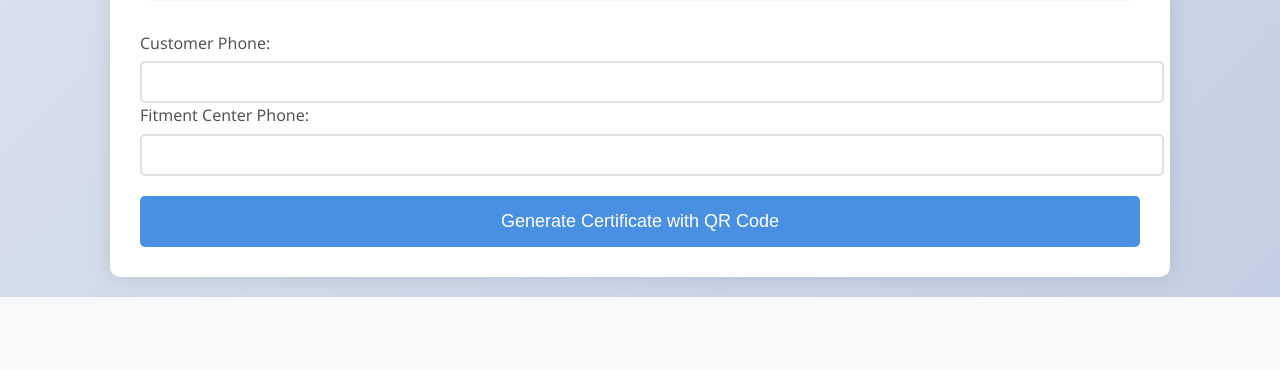
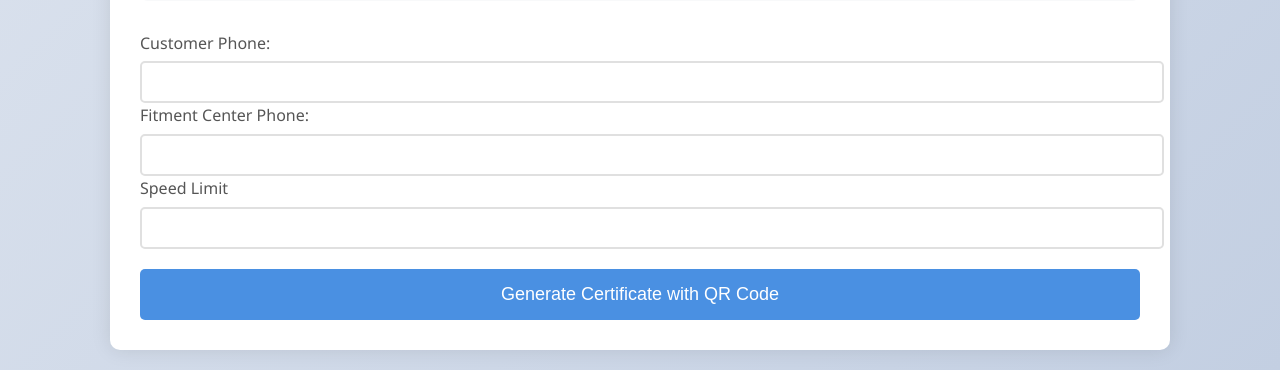
Before and after one commit to roshan-rajendran/jijo, a Flask app: page / in a window 1280 px wide. Shown: the part 2306-2676 px from the top of the page. Before the commit the page ends 2603 px from the top, so only its background shows below. Run offline with Flask 2, Linux system fonts and the light colour scheme; parts of the project's set-up code (start-up, migrations or seed data) failed here and were passed over.

Commit message:
update speed limit

```diff
--- a/app.py
+++ b/app.py
@@ -66,7 +66,7 @@ def create_qr_data(form_data):
             f"Chas. No: {form_data['chassis_no']}, "
             f"Eng. No: {form_data['engine_no']}, "
             f"SLD ECU No: {form_data['sld_ecu_no']}, "
-            f"Speed: 80")
+            f"Speed: {form_data['speed_limit']}")
 
 def fill_pdf_form(input_pdf_path, output_pdf_path, form_data):
     # Read the existing PDF
@@ -181,6 +181,8 @@ def fill_pdf_form(input_pdf_path, output_pdf_path, form_data):
         can.drawString(475, 595, form_data['installation_date'])
         can.drawString(263, 262, form_data['installation_date'])
         can.drawString(475, 577, form_data['sld_renewal_date'])
+        can.drawString(73, 273, form_data['speed_limit'])
+
 
         # Add images to the PDF
         if form_data['image1_path']:
@@ -239,7 +241,8 @@ def index():
                 'image1_path': '',  # Handle image paths separately
                 'image2_path': '',  # Handle image paths separately
                 'customer_phone':request.form['customer_phone'],
-                'fitment_center_phone':request.form['fitment_center_phone']
+                'fitment_center_phone':request.form['fitment_center_phone'],
+                'speed_limit':request.form['speed_limit']
             }
 
             # Handle image uploads
--- a/templates/index.html
+++ b/templates/index.html
@@ -258,6 +258,9 @@
             <label for="fitment_center_phone">Fitment Center Phone:</label>
             <input type="text" id="fitment_center_phone" name="fitment_center_phone" required>
 
+            <label for="speed_limit">Speed Limit</label>
+            <input type="text" id="speed_limit" name="speed_limit" required>
+
             <button type="submit">Generate Certificate with QR Code</button>
         </form>
     </div>
```
Also changed, not shown: 1 other file.
